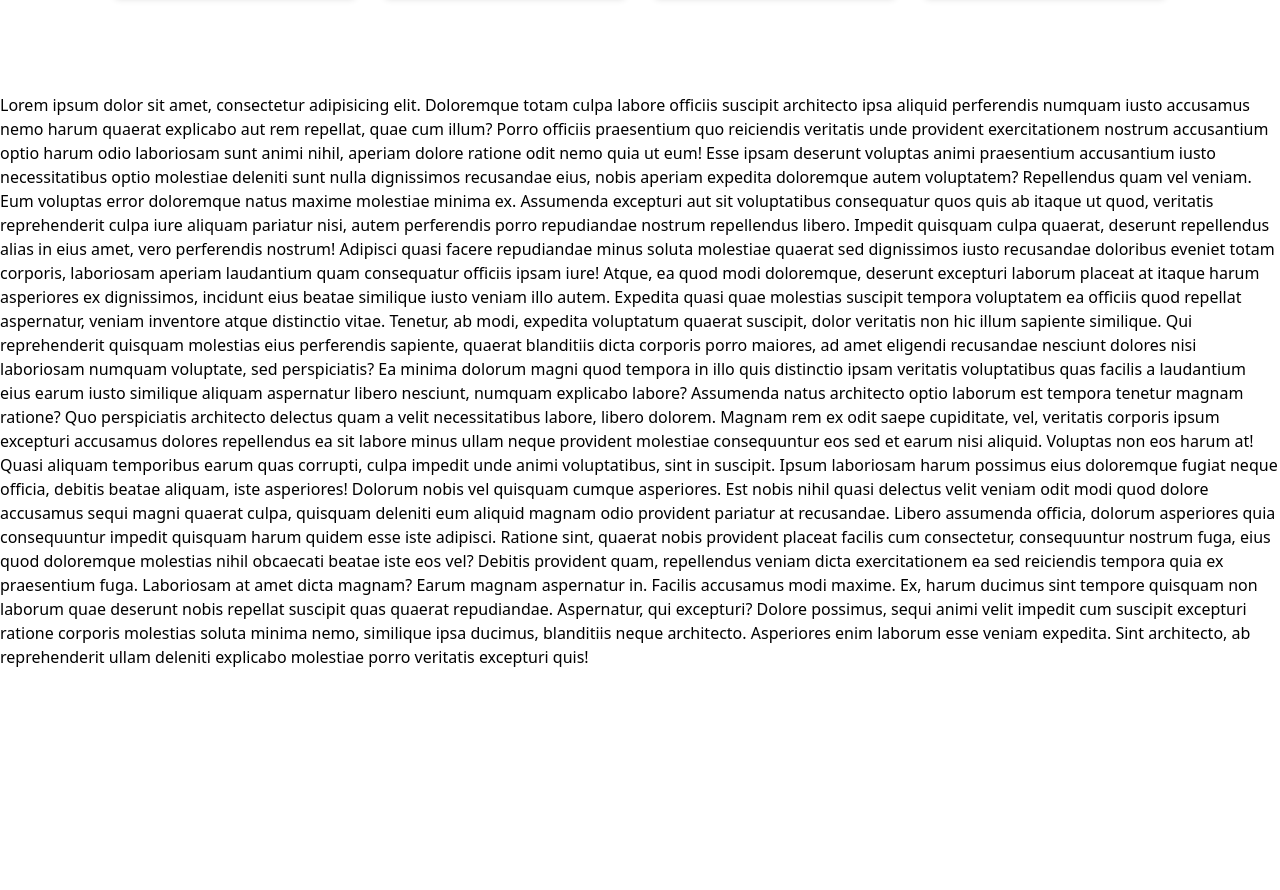
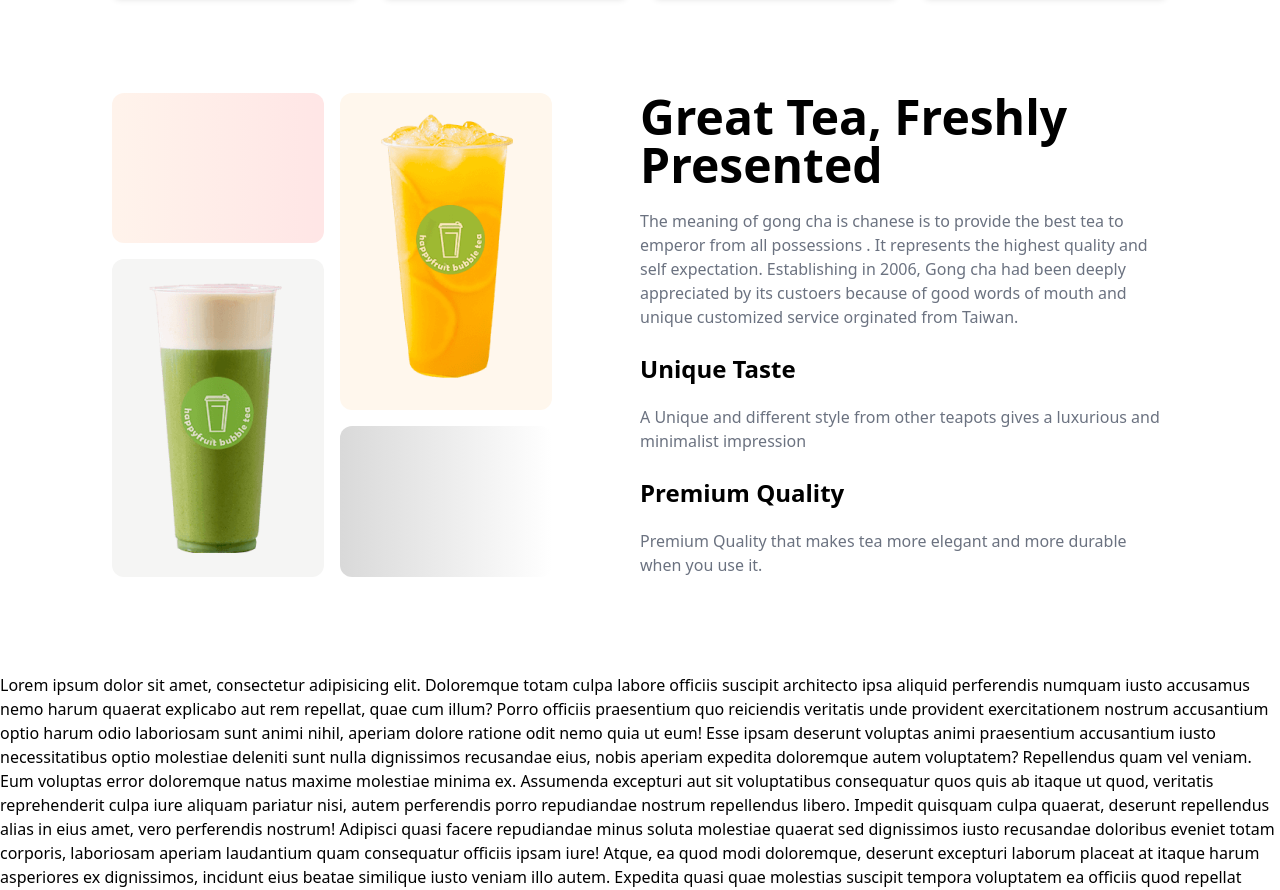
Before and after one commit to Mostofarusho/Tea-House-Using-TailwindTea-House-Using-Tailwind, a plain HTML site: page index.html in a window 1280 px wide. Shown: the part 1139-2029 px from the top of the page. Before the commit the page ends 1808 px from the top, so only its background shows below. Drawn offline with nearby package versions, Linux system fonts and the light colour scheme.

Commit message:
Great Tea Section Done

```diff
--- a/index.html
+++ b/index.html
@@ -5,7 +5,7 @@
     <meta charset="UTF-8">
     <meta name="viewport" content="width=device-width, initial-scale=1.0">
     <title>TeaHouse</title>
-    <!-- Google Fon CDN  -->
+    <!-- Google Font CDN  -->
     <link rel="preconnect" href="https://fonts.googleapis.com">
     <link rel="preconnect" href="https://fonts.gstatic.com" crossorigin>
     <link href="https://fonts.googleapis.com/css2?family=Manrope:wght@200..800&display=swap" rel="stylesheet">
@@ -86,7 +86,7 @@
                         <p class="text-gray-600">Creamer could be replaced by fresh milk</p>
                     </div>
                 </div>
-                <!-- Product Card 1-->
+                <!-- Product Card 3-->
                 <div class="rounded-lg shadow-md bg-gray-50 overflow-hidden">
                     <img class="mx-auto pt-4" src="./images/tea-3.png" alt="">
                     <div class="p-4">
@@ -94,7 +94,7 @@
                         <p class="text-gray-600">Creamer could be replaced by fresh milk</p>
                     </div>
                 </div>
-                <!-- Product Card 1-->
+                <!-- Product Card -->
                 <div class="rounded-lg shadow-md bg-gray-50 overflow-hidden">
                     <img class="mx-auto pt-4" src="./images/tea-4.png" alt="">
                     <div class="p-4">
@@ -103,6 +103,34 @@
                     </div>
                 </div>
 
+            </div>
+        </section>
+        <!-- Great Tea Section  -->
+        <section class="mb-24">
+            <div class="grid grid-cols-1 lg:grid-cols-2">
+                <!-- Image Section  -->
+                <div class="grid grid-cols-2 grid-rows-3 gap-4 lg:w-5/6">
+                    <div class="h-38  bg-gradient-to-l from-[#ff0000] to-[#ff8938] opacity-10 rounded-xl"></div>
+                    <div class="bg-orange-50 rounded-xl row-span-2">
+                        <img class="mx-auto my-5" src="./images/fresh-1.png" alt="">
+                    </div>
+                    <div class="bg-stone-100 rounded-xl row-span-2">
+                        <img class="mx-auto my-5" src="./images/fresh-2.png" alt="">
+                    </div>
+                    <div class="h-38  bg-gradient-to-r from-[#d9d9d9] to-transparent rounded-xl"></div>
+                </div>
+                <!-- Text Section  -->
+                <div>
+                    <h1 class="text-5xl font-bold mb-5">Great Tea, Freshly Presented</h1>
+                    <p class="text-gray-500">The meaning of gong cha is chanese is to provide the best tea to emperor from all possessions . It represents the highest quality and self expectation. Establishing in 2006, Gong cha had been deeply appreciated by its custoers because
+                        of good words of mouth and unique customized service orginated from Taiwan.</p>
+                    <br>
+                    <h1 class="text-2xl font-bold mb-5">Unique Taste</h1>
+                    <p class="text-gray-500">A Unique and different style from other teapots gives a luxurious and minimalist impression</p>
+                    <br>
+                    <h1 class="text-2xl font-bold mb-5">Premium Quality</h1>
+                    <p class="text-gray-500">Premium Quality that makes tea more elegant and more durable when you use it.</p>
+                </div>
             </div>
         </section>
 
```
